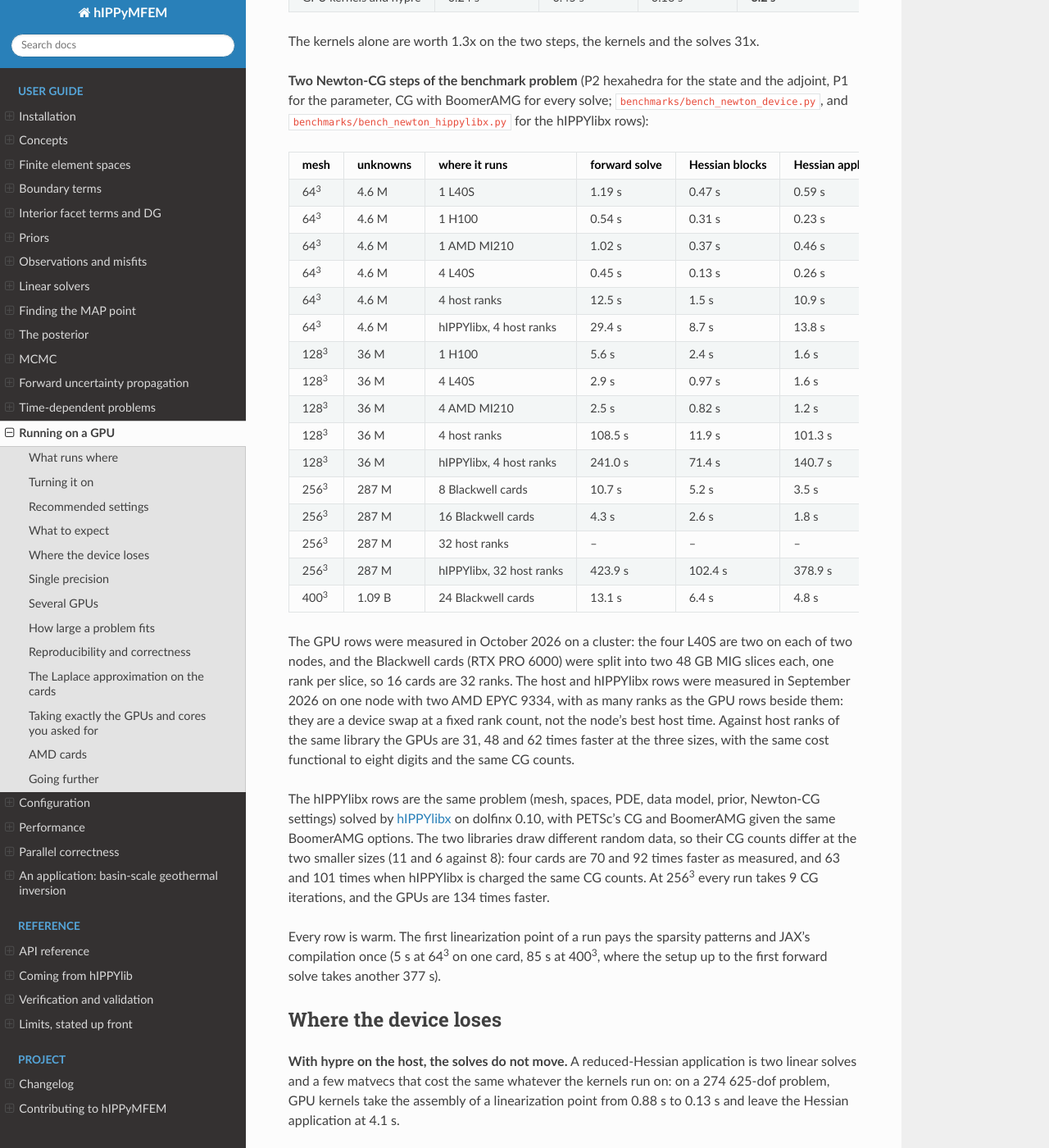
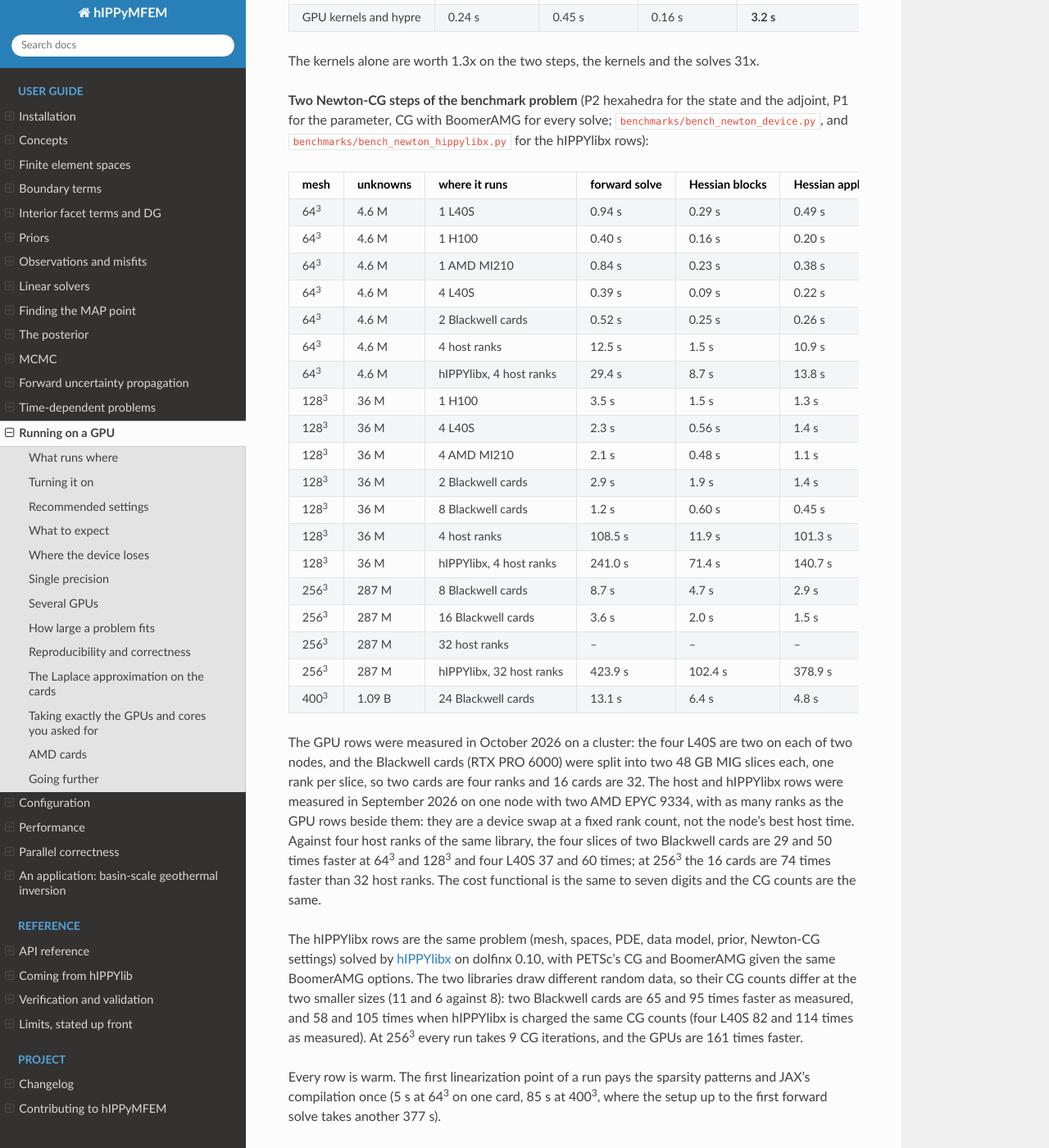
Before and after one commit to hIPPyMFEM/hippymfem, a Sphinx documentation site: the page built from docs/source/guide/gpu.rst, in a window 1280 px wide and 1400 px high, scrolled down 3459 px. Shown: the whole window at 82% size. Built offline with Sphinx 7.4.7 and the Read the Docs theme 3.1.0, drawn with Linux system fonts in a browser that asks for light colours; pages that are not in the unit, such as notebooks, are missing from menus; some of the changed text lies outside the part shown.

Commit message:
README and GPU guide: the measurements of 5 October, and an animation in the README
The numbers quoted in the README, in the GPU guide, on the performance page and
in tutorial 9 were those of 2 October and earlier.  They are now the
measurements of 5 October with the present library (hypre's own PCG, the
orthogonalized CG of a Newton step, the compact scatter map): two Newton-CG
steps take 10.9 s at 64^3 on one L40S (13.6 s), 23.4 s at 128^3 on four
(29.1 s) and 38.5 s at 256^3 on 16 RTX PRO 6000 Blackwell cards (46.3 s).

README: the comparison chart is on Blackwell cards at every size (four CPU
ranks against the four MIG slices of two cards up to 128^3, 32 against 32 at
256^3), and its ratios are those of the measured wall times: 24, 65, 95 and
161 over hIPPYlibx and 10, 29, 50 and 74 over hIPPyMFEM on CPU ranks.  The
highlights and the scaling table follow.  The first figure is an animation of
the geothermal application (docs/images/geothermal_turn_dark.webp, 900 pixels
wide, 22 s, 4.3 MB) in the place of the still picture, which the application's
own README keeps.

GPU guide: the table of two Newton-CG steps with its factors, the factors
between GPU counts, the memory of 128^3 on two L40S and on one H100, what the
two memory settings save, the tables of the Laplace stages and of the
ensemble, the whole workflow at 128^3 (10.4 minutes on four L40S), the AMD
table, and a new table of the Newton-CG solve in double and in single
precision on seven sets of GPUs.  The 400^3 row, the CPU rows and the
measurement series of the single-precision section are as they were.

```diff
--- a/docs/source/guide/gpu.rst
+++ b/docs/source/guide/gpu.rst
@@ -88,11 +88,11 @@
 * Set ``HIPPYMFEM_PRECISION=mixed`` together with ``HIPPYMFEM_HYPRE_SINGLE``, the path of
   a single-precision build of hypre (:ref:`hypre-single-install`).  The Newton and CG
   counts and the cost functional stay those of double precision; at 64\ :sup:`3` the
-  solve was 1.17 times faster on an H100 and 1.45 times on an L40S, and at
-  128\ :sup:`3` on four L40S 1.57 times, with 14 % less memory on the busiest card
-  (:ref:`single-precision`).  The single-precision solves need a Jacobian that is
-  symmetric and solved by CG with BoomerAMG; other problems keep their double-precision
-  solves.
+  solve was 1.29 times faster on an H100, 1.51 times on an L40S and 1.81 times on a
+  Blackwell instance, and at 128\ :sup:`3` on four L40S 1.57 times, with 11 % less memory
+  on the busiest card (:ref:`single-precision`).  The single-precision solves need a
+  Jacobian that is symmetric and solved by CG with BoomerAMG; other problems keep their
+  double-precision solves.
 * On a GPU, ``HIPPYMFEM_SINGLE_AMG="relax=7,pmax=6"`` (Jacobi relaxation and six
   interpolation entries a row in the BoomerAMG of the single-precision solves) took the
   Newton-CG solve at 64\ :sup:`3` from 38.5 to 29.0 s on a Blackwell instance and from
@@ -114,7 +114,7 @@
 Where eigenvalues are wanted to more digits than that, switch the single-precision solves
 off after the MAP point and run the incremental solves to about 1e-8 (below).  On several
 GPUs, if the problem fits on one, run these stages as an ensemble: at 64\ :sup:`3` the
-eigensolver took 17.6 s on four MIG instances as an ensemble and 30.4 s as a domain
+eigensolver took 15.1 s on four MIG instances as an ensemble and 28.1 s as a domain
 decomposition (`The Laplace approximation on the cards`_).
 
 **Several GPUs.**  Start the ranks through ``tools/mpirun_pinned.sh``, one card or MIG
@@ -128,9 +128,9 @@
 ``release_linearization_on_move=True`` for a line-search Newton-CG, which drops a
 linearization point before the next one is assembled (with both, the Newton-CG run at
 128\ :sup:`3`, 17.0 million state dofs, peaked at 59,785 MiB on one 80 GB H100, and at
-65,683 MiB in double precision with the release); ``HIPPYMFEM_GPU_MEM_FRACTION=0.20``, which saved 1.9 GiB a card for 13 %
-more time in two Newton steps at 128\ :sup:`3` on four L40S; matrix-free linearization
-points last (:ref:`gpu-memory`).
+65,683 MiB in double precision with the release); ``HIPPYMFEM_GPU_MEM_FRACTION=0.20``,
+which saved 2.8 GiB a card for 14 % more time in two Newton steps at 128\ :sup:`3` on four
+L40S; matrix-free linearization points last (:ref:`gpu-memory`).
 
 .. code-block:: python
 
@@ -188,19 +188,22 @@
 mesh            unknowns   where it runs                forward  Hessian  Hessian  two Newton
                                                         solve    blocks   apply    steps
 ==============  =========  ===========================  =======  =======  =======  ==========
-64\ :sup:`3`    4.6 M      1 L40S                       1.19 s   0.47 s   0.59 s   13.6 s
-64\ :sup:`3`    4.6 M      1 H100                       0.54 s   0.31 s   0.23 s   6.1 s
-64\ :sup:`3`    4.6 M      1 AMD MI210                  1.02 s   0.37 s   0.46 s   11.2 s
-64\ :sup:`3`    4.6 M      4 L40S                       0.45 s   0.13 s   0.26 s   5.7 s
+64\ :sup:`3`    4.6 M      1 L40S                       0.94 s   0.29 s   0.49 s   10.9 s
+64\ :sup:`3`    4.6 M      1 H100                       0.40 s   0.16 s   0.20 s   4.7 s
+64\ :sup:`3`    4.6 M      1 AMD MI210                  0.84 s   0.23 s   0.38 s   9.2 s
+64\ :sup:`3`    4.6 M      4 L40S                       0.39 s   0.09 s   0.22 s   4.9 s
+64\ :sup:`3`    4.6 M      2 Blackwell cards            0.52 s   0.25 s   0.26 s   6.2 s
 64\ :sup:`3`    4.6 M      4 host ranks                 12.5 s   1.5 s    10.9 s   179.5 s
 64\ :sup:`3`    4.6 M      hIPPYlibx, 4 host ranks      29.4 s   8.7 s    13.8 s   402.5 s
-128\ :sup:`3`   36 M       1 H100                       5.6 s    2.4 s    1.6 s    42.9 s
-128\ :sup:`3`   36 M       4 L40S                       2.9 s    0.97 s   1.6 s    29.1 s
-128\ :sup:`3`   36 M       4 AMD MI210                  2.5 s    0.82 s   1.2 s    23.6 s
+128\ :sup:`3`   36 M       1 H100                       3.5 s    1.5 s    1.3 s    29.4 s
+128\ :sup:`3`   36 M       4 L40S                       2.3 s    0.56 s   1.4 s    23.4 s
+128\ :sup:`3`   36 M       4 AMD MI210                  2.1 s    0.48 s   1.1 s    19.6 s
+128\ :sup:`3`   36 M       2 Blackwell cards            2.9 s    1.9 s    1.4 s    28.1 s
+128\ :sup:`3`   36 M       8 Blackwell cards            1.2 s    0.60 s   0.45 s   10.9 s
 128\ :sup:`3`   36 M       4 host ranks                 108.5 s  11.9 s   101.3 s  1409 s
 128\ :sup:`3`   36 M       hIPPYlibx, 4 host ranks      241.0 s  71.4 s   140.7 s  2669 s
-256\ :sup:`3`   287 M      8 Blackwell cards            10.7 s   5.2 s    3.5 s    101 s
-256\ :sup:`3`   287 M      16 Blackwell cards           4.3 s    2.6 s    1.8 s    46.3 s
+256\ :sup:`3`   287 M      8 Blackwell cards            8.7 s    4.7 s    2.9 s    82.6 s
+256\ :sup:`3`   287 M      16 Blackwell cards           3.6 s    2.0 s    1.5 s    38.5 s
 256\ :sup:`3`   287 M      32 host ranks                --       --       --       2859 s
 256\ :sup:`3`   287 M      hIPPYlibx, 32 host ranks     423.9 s  102.4 s  378.9 s  6187 s
 400\ :sup:`3`   1.09 B     24 Blackwell cards           13.1 s   6.4 s    4.8 s    134 s
@@ -208,20 +211,23 @@
 
 The GPU rows were measured in October 2026 on a cluster: the four L40S are two on each
 of two nodes, and the Blackwell cards (RTX PRO 6000) were split into two 48 GB MIG slices
-each, one rank per slice, so 16 cards are 32 ranks.  The host and hIPPYlibx rows were
-measured in September 2026 on one node with two AMD EPYC 9334, with as many ranks as the
-GPU rows beside them: they are a device swap at a fixed rank count, not the node's best
-host time.  Against host ranks of the same library the GPUs are 31, 48 and 62 times
-faster at the three sizes, with the same cost functional to eight digits and the same CG
-counts.
+each, one rank per slice, so two cards are four ranks and 16 cards are 32.  The host and
+hIPPYlibx rows were measured in September 2026 on one node with two AMD EPYC 9334, with
+as many ranks as the GPU rows beside them: they are a device swap at a fixed rank count,
+not the node's best host time.  Against four host ranks of the same library, the four
+slices of two Blackwell cards are 29 and 50 times faster at 64\ :sup:`3` and
+128\ :sup:`3` and four L40S 37 and 60 times; at 256\ :sup:`3` the 16 cards are 74 times
+faster than 32 host ranks.  The cost functional is the same to seven digits and the CG
+counts are the same.
 
 The hIPPYlibx rows are the same problem (mesh, spaces, PDE, data model, prior,
 Newton-CG settings) solved by `hIPPYlibx <https://github.com/hIPPyMFEM/hippylibx>`_ on
 dolfinx 0.10, with PETSc's CG and BoomerAMG given the same BoomerAMG options.  The two
 libraries draw different random data, so their CG counts differ at the two smaller
-sizes (11 and 6 against 8): four cards are 70 and 92 times faster as measured, and 63
-and 101 times when hIPPYlibx is charged the same CG counts.  At 256\ :sup:`3` every run
-takes 9 CG iterations, and the GPUs are 134 times faster.
+sizes (11 and 6 against 8): two Blackwell cards are 65 and 95 times faster as measured,
+and 58 and 105 times when hIPPYlibx is charged the same CG counts (four L40S 82 and 114
+times as measured).  At 256\ :sup:`3` every run takes 9 CG iterations, and the GPUs are
+161 times faster.
 
 Every row is warm.  The first linearization point of a run pays the sparsity patterns
 and JAX's compilation once (5 s at 64\ :sup:`3` on one card, 85 s at 400\ :sup:`3`,
@@ -434,6 +440,31 @@
 of these 1.9 times faster than double precision with the default ones, and 5.0 times
 faster than the library of 2 October; on the H100 1.17, 1.5 and 3.5 times.
 
+The library as it is now, measured on 5 October at 64\ :sup:`3` and at 128\ :sup:`3`
+(17.0 million state dofs) with the settings of :ref:`gpu-recommended` (incremental solves
+to 1e-6, the forward and the adjoint solve refined to the solver's tolerance): double
+precision throughout against single-precision element matrices and solves, the time of
+a solve after a first one and the memory of the busiest card at its peak:
+
+.. table::
+   :widths: auto
+
+   ==============  ========================  ===================  ===================  =======
+   mesh            GPUs                      double precision     single precision     faster
+   ==============  ========================  ===================  ===================  =======
+   64\ :sup:`3`    1 H100                    26.7 s, 18.9 GiB     20.8 s, 13.0 GiB     1.29x
+   64\ :sup:`3`    1 L40S                    61.2 s, 18.7 GiB     40.6 s, 12.8 GiB     1.51x
+   64\ :sup:`3`    1 Blackwell instance      71.9 s, 14.7 GiB     39.8 s, 12.8 GiB     1.81x
+   64\ :sup:`3`    4 Blackwell instances     33.0 s, 6.3 GiB      22.7 s, 5.7 GiB      1.45x
+   128\ :sup:`3`   4 L40S                    224.2 s, 22.2 GiB    142.9 s, 19.8 GiB    1.57x
+   128\ :sup:`3`   4 Blackwell instances     252.5 s, 22.2 GiB    144.6 s, 19.8 GiB    1.75x
+   128\ :sup:`3`   1 H100                    249.9 s, 64.1 GiB    198.7 s, 58.4 GiB    1.26x
+   ==============  ========================  ===================  ===================  =======
+
+Every run at 64\ :sup:`3` took twelve Newton steps and 131 CG iterations and every run
+at 128\ :sup:`3` thirteen and 191, in both precisions; the runs at 128\ :sup:`3` release
+each linearization point before the next (``release_linearization_on_move``).
+
 What single precision itself gives, stage by stage: double
 precision throughout against single-precision element matrices and solves, the solves
 in both by hypre's PCG, the incremental ones to 1e-6 and to the 1e-5 that single
@@ -492,10 +523,10 @@
 What lies outside the pool is hypre's matrices, hierarchies and vectors, MFEM and the
 CUDA context; a seventh of it goes.  Since a Gauss-Newton point assembles its single
 block a chunk at a time, the H100's card in single precision peaks at 13.0 GiB instead
-of the 17.5 GiB of the table (double precision unchanged; the other columns not yet
-measured again).  The other blocks of a linearization point stay in
-double precision (for a forward problem that is linear in the state these are ``C`` and
-``W_um``, 0.4 GB each at this size).  The Jacobian's accumulator does not.  Where the
+of the 17.5 GiB of this table, the L40S's at 12.8 GiB and the busiest of four Blackwell
+instances at 5.7 GiB (the table of 5 October above; double precision unchanged).  The
+other blocks of a linearization point stay in double precision (for a forward problem
+that is linear in the state these are ``C`` and ``W_um``, 0.4 GB each at this size).  The Jacobian's accumulator does not.  Where the
 elements are assembled a chunk at a time, the route of a mesh that does not fit the
 card whole, a matrix that goes to the single-precision library is accumulated in single
 precision (``HIPPYMFEM_SINGLE_ACCUMULATE``, on): the accumulator, the largest
@@ -624,9 +655,10 @@
 V-cycle.  On several cards every iteration adds 23 to 31 halo exchanges, one per
 product with a level matrix or an interpolation matrix, and without a GPU-aware MPI
 each of them goes through the host: 1 to 2 ms per iteration at up to 1.1 million dofs
-per card, 2.5 to 5 ms at 2.1 million.  So at 32\ :sup:`3` four L40S are 1.35 times
-faster than one and at 64\ :sup:`3` 2.4 times, while at 128\ :sup:`3` four are twice as
-fast as two, and sixteen Blackwell cards at 256\ :sup:`3` 2.2 times as fast as eight.
+per card, 2.5 to 5 ms at 2.1 million.  So at 32\ :sup:`3` four Blackwell slices are
+hardly faster than one (1.47 against 1.55 s for two Newton steps) and at 64\ :sup:`3`
+four L40S 2.2 times, while at 128\ :sup:`3` four L40S are twice as fast as two, and
+sixteen Blackwell cards at 256\ :sup:`3` 2.1 times as fast as eight.
 
 Three settings matter on several cards.  Their defaults are the ones to use:
 
@@ -671,7 +703,7 @@
 A Newton step holds about 2 kB of device memory per unknown (state, parameter and
 adjoint together): the assembled blocks and the AMG hierarchies.  That puts
 128\ :sup:`3` (36 M unknowns) on four 45 GB L40S at 20 GiB per card, on two of them at
-31 GiB, or on one 80 GB H100 at 59 GiB; a Newton-CG run to its tolerance peaked there at
+34 GiB, or on one 80 GB H100 at 58 GiB; a Newton-CG run to its tolerance peaked there at
 64.1 GiB in double precision (253.8 s) and at 58.4 GiB with single-precision element
 matrices and solves (197.7 s), both with ``release_linearization_on_move``.  At
 400\ :sup:`3` a 48 GB slice holds 37 GiB.  What decides whether a given run fits:
@@ -681,14 +713,14 @@
 batches are sized from the room left under the ceiling, so a lower share means smaller
 chunks and a smaller pool, at some cost in time.  Set
 ``HIPPYMFEM_GPU_MEM_FRACTION=0.20`` when a run is short of card memory: at
-128\ :sup:`3` on four L40S it saves 1.9 GiB per card for 13 % more time.
+128\ :sup:`3` on four L40S it saves 2.8 GiB per card for 14 % more time.
 ``XLA_PYTHON_CLIENT_ALLOCATOR=platform`` is not a substitute: it reports no budget to
 size the chunks from, and its card peak was higher.
 
 **Matrix-free linearization points.**  ``setLinearizationPoint(x, matrix_free=True)``
 leaves ``C``, ``W_um`` and ``W_mm`` unassembled and computes their products at every
-Hessian application instead: 0.6 GiB per card for 4 % more time in the same run.  With
-the lower share as well it is 2.7 GiB for 64 %, so it is for a run that still does not
+Hessian application instead: 1.5 GiB per card for 8 % more time in the same run.  With
+the lower share as well it is 3.2 GiB for 50 %, so it is for a run that still does not
 fit.
 
 **What the problem class keeps.**  Three settings of
@@ -823,11 +855,11 @@
 =======================================  ===========================  ====================  ====================  =====================
 Laplace stage                            32\ :sup:`3`, host, 4 ranks  32\ :sup:`3`, 1 L40S  64\ :sup:`3`, 4 L40S  128\ :sup:`3`, 4 L40S
 =======================================  ===========================  ====================  ====================  =====================
-eigensolver (140 Hessian applies)        199.1 s                      10.1 s                28.4 s                174.5 s
-one posterior sample                     165 ms                       24 ms                 46 ms                 274 ms
-pointwise variance, randomized, r = 64   4.6 s                        1.6 s                 4.4 s                 15.3 s
-pointwise variance, Monte Carlo, n = 64  --                           1.2 s                 2.3 s                 14.0 s
-traces, r = 64                           5.8 s                        1.9 s                 4.9 s                 17.1 s
+eigensolver (140 Hessian applies)        199.1 s                      9.2 s                 25.1 s                147.3 s
+one posterior sample                     165 ms                       24 ms                 46 ms                 285 ms
+pointwise variance, randomized, r = 64   4.6 s                        1.7 s                 4.5 s                 14.2 s
+pointwise variance, Monte Carlo, n = 64  --                           1.2 s                 2.4 s                 14.6 s
+traces, r = 64                           5.8 s                        1.9 s                 4.9 s                 16.2 s
 =======================================  ===========================  ====================  ====================  =====================
 
 The random stream is a vectorized Philox generator, bit-identical to numpy's and on the
@@ -836,7 +868,8 @@
 the ``"MonteCarlo"`` method (one solve per sample) is unbiased.  The incremental and
 prior solves can run at 1e-8 for these stages: the eigenvalues move by 6e-6 at most and
 the eigensolver is 1.4x faster.  At 128\ :sup:`3` the whole workflow, MAP included,
-runs in 14.4 minutes on four L40S (two on each of two nodes, as above).
+runs in 10.4 minutes on four L40S (two on each of two nodes, as above), and in 8.3 minutes
+with the incremental solves of the MAP point stopped at 1e-6 (:ref:`gpu-recommended`).
 
 **Several GPUs: an ensemble instead of a domain decomposition.**  Every one of these
 stages is a set of independent solves (140 Hessian applications in the eigensolver, one
@@ -860,13 +893,13 @@
 ==========================================  ========  ===================  ===========
 after the MAP point                         1 slice   8, domain decomp.    8, ensemble
 ==========================================  ========  ===================  ===========
-eigensolver (k = 50, p = 20)                62.0 s    21.2 s               9.9 s
-64 posterior samples                        5.7 s     2.7 s                0.9 s
-pointwise variance, Monte Carlo, n = 64     4.2 s     2.2 s                0.8 s
-all stages                                  83.5 s    37.2 s               17.9 s
+eigensolver (k = 50, p = 20)                52.6 s    22.0 s               8.6 s
+64 posterior samples                        5.7 s     3.1 s                0.9 s
+pointwise variance, Monte Carlo, n = 64     4.0 s     2.6 s                0.7 s
+all stages                                  73.3 s    40.8 s               16.4 s
 ==========================================  ========  ===================  ===========
 
-The eigenvalues of the ensemble agree with those of one slice to 2e-6.  What an
+The eigenvalues of the ensemble agree with those of one slice to 2e-8.  What an
 ensemble does not speed up: the orthogonalizations, which are sequential in the columns
 and which every rank repeats, and the MAP point, whose CG iterations depend on one
 another.  Every rank also has to set the problem up and hold it, so the mesh has to fit
@@ -908,11 +941,11 @@
 ===========================================  ======  ======  ======
 two Newton-CG steps                          MI210   H100    L40S
 ===========================================  ======  ======  ======
-:math:`64^{3}`, one GPU                      11.2 s  6.1 s   13.6 s
-:math:`128^{3}`, four GPUs                   23.6 s  --      29.1 s
+:math:`64^{3}`, one GPU                      9.2 s   4.7 s   10.9 s
+:math:`128^{3}`, four GPUs                   19.6 s  --      23.4 s
 ===========================================  ======  ======  ======
 
-The answers are the NVIDIA ones: the same cost functional to nine digits and the same CG
+The answers are the NVIDIA ones: the same cost functional to seven digits and the same CG
 counts at every size.  ``run_tests.sh 1 2`` with the HIP build passes every suite,
 ``test_gpu`` and ``test_device`` included.  The recycling pool for hypre's memory is for
 CUDA builds only.
--- a/docs/source/guide/performance.rst
+++ b/docs/source/guide/performance.rst
@@ -109,8 +109,8 @@
 ==================  ========  ========  =========
 
 With hypre on the device the picture is strong scaling across cards: two Newton-CG
-steps at 64\ :sup:`3` P2 hexahedra (2.1 million state dofs) take 13.6 s on one L40S,
-9.6 s on two and 5.7 s on four.  :doc:`gpu` has the tables, against host ranks and
+steps at 64\ :sup:`3` P2 hexahedra (2.1 million state dofs) take 10.9 s on one L40S
+and 4.9 s on four.  :doc:`gpu` has the tables, against host ranks and
 against hIPPYlibx.
 
 What a linearization point assembles
```
Also changed, not shown: CHANGELOG.md (+14 -0 lines), README.md (+19 -16 lines), docs/images/speedup.png, 2 other files.
